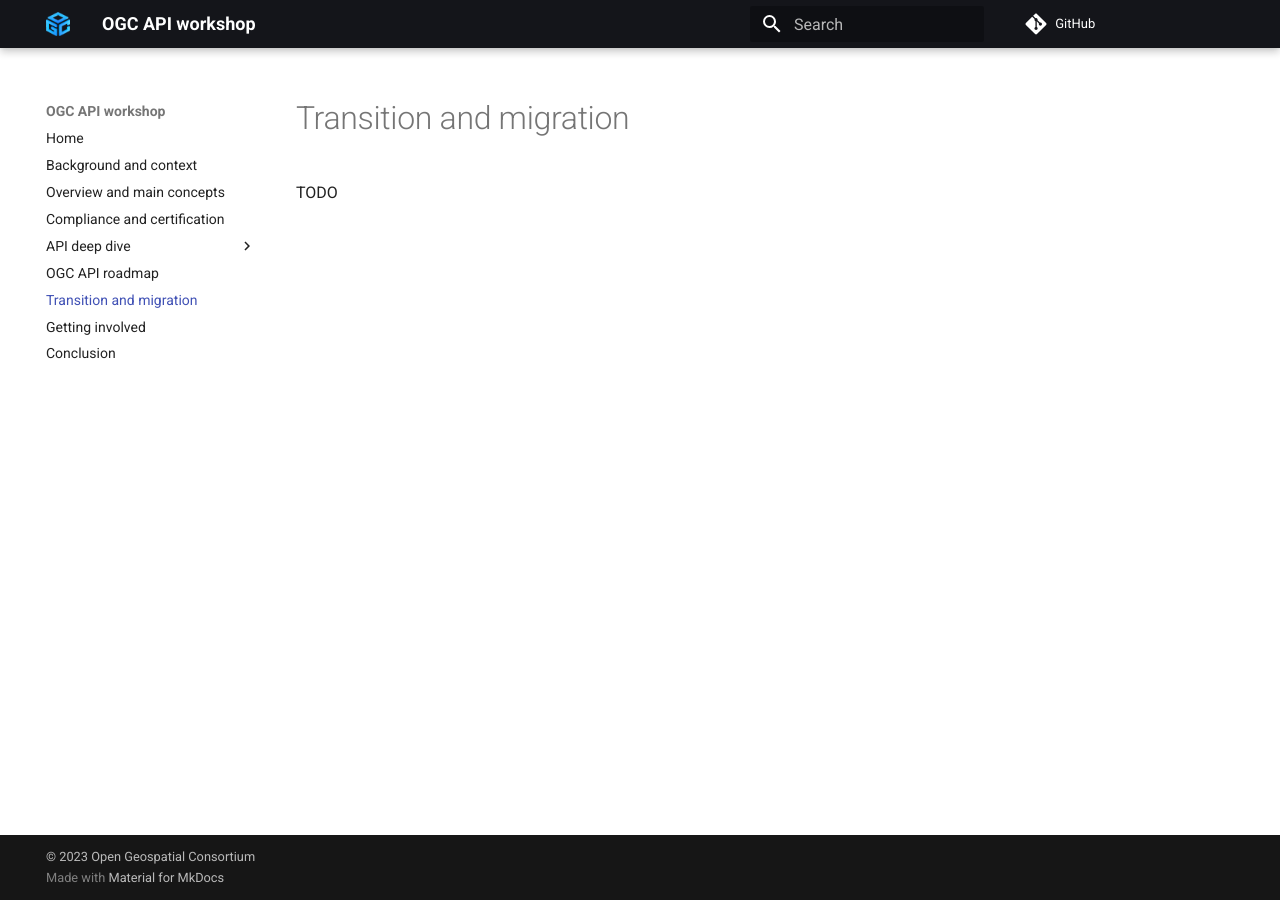
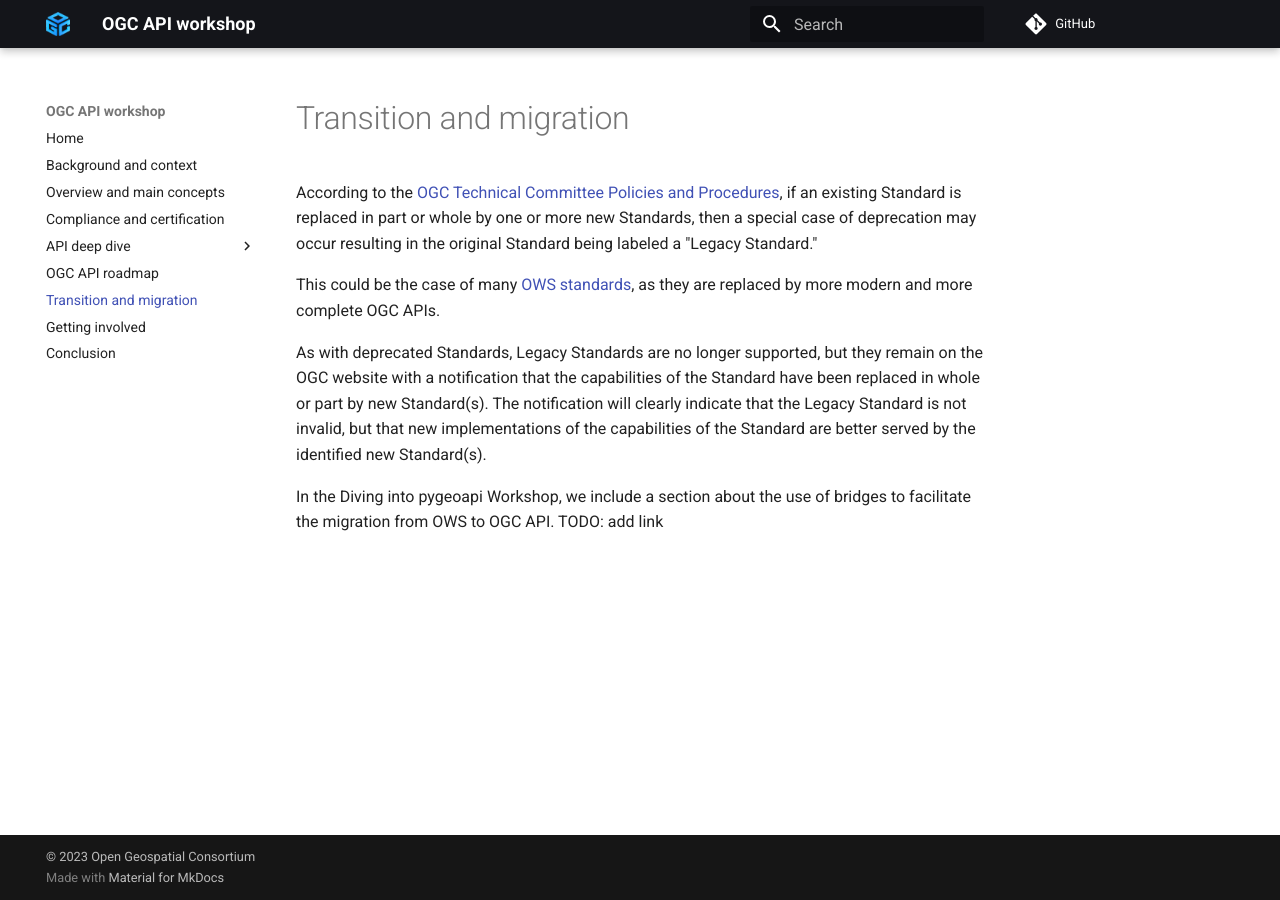
Before and after one commit to opengeospatial/ogcapi-workshop, an MkDocs documentation site: the page built from workshop/content/docs/transition-and-migration.md, in a window 1280 px wide. Built offline with MkDocs 1.6.1 and Material for MkDocs 9.7.7, drawn with Linux system fonts in a browser that asks for light colours; comment, search, counter and statistics services are not loaded.

Commit message:
- added section about transition and migration - added section about roadmap

```diff
--- a/workshop/content/docs/transition-and-migration.md
+++ b/workshop/content/docs/transition-and-migration.md
@@ -4,4 +4,10 @@ title: Transition and migration
 
 # Transition and migration
 
-TODO
+According to the [OGC Technical Committee Policies and Procedures](https://docs.ogc.org/pol/05-020r29/05-020r29.html), if an existing Standard is replaced in part or whole by one or more new Standards, then a special case of deprecation may occur resulting in the original Standard being labeled a "Legacy Standard."
+
+This could be the case of many [OWS standards](https://developer.ogc.org/ows.html), as they are replaced by more modern and more complete OGC APIs.
+
+As with deprecated Standards, Legacy Standards are no longer supported, but they remain on the OGC website with a notification that the capabilities of the Standard have been replaced in whole or part by new Standard(s). The notification will clearly indicate that the Legacy Standard is not invalid, but that new implementations of the capabilities of the Standard are better served by the identified new Standard(s).
+
+In the Diving into pygeoapi Workshop, we include a section about the use of bridges to facilitate the migration from OWS to OGC API. TODO: add link
```
Also changed, not shown: workshop/content/docs/ogcapi-roadmap.md (+5 -1 lines), workshop/content/docs/assets/images/ogcapi-roadmap.png (added).
